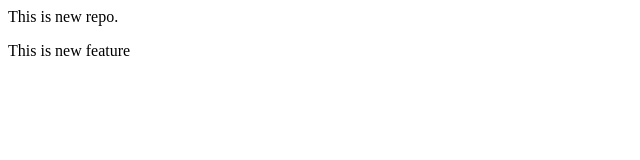
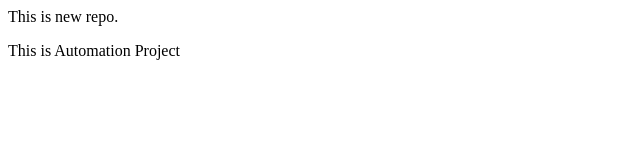
Before and after one commit to Sravnimarada/LocalRepo, a plain HTML site: page index.html in a window 1280 px wide. Shown: the full height of the page, 0-640 px from the left. Drawn offline with Linux system fonts and the light colour scheme.

Commit message:
Add New feature

```diff
--- a/index.html
+++ b/index.html
@@ -1,2 +1,2 @@
 <p>This is new repo.</p>
-<p>This is new feature</p>
+<p>This is Automation Project</p>
```
